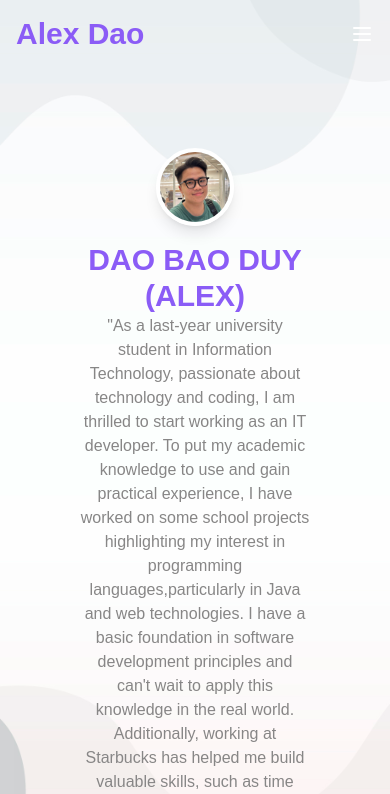
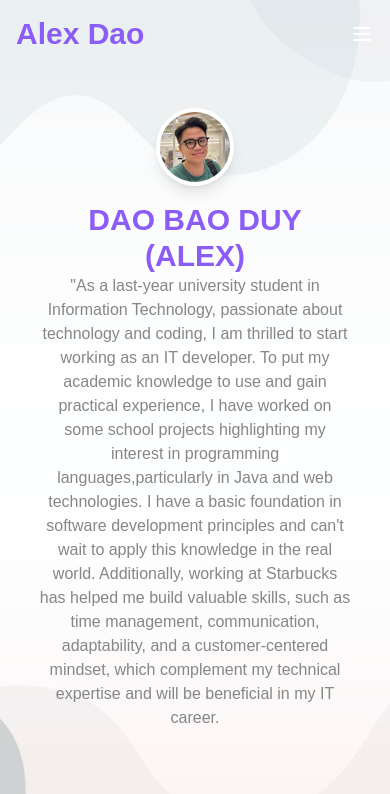
Before and after one commit to Duydao28102004/AlexDaoCV, a React (Vite) app: page / in a window 390 px wide. Shown: the top 794 px of the page. Built offline with nearby package versions, Linux system fonts and the light colour scheme.

Commit message:
fix hero padding and experiences alignment

```diff
--- a/src/components/Experiences.jsx
+++ b/src/components/Experiences.jsx
@@ -31,7 +31,7 @@ const Experiences = () => {
                             description: "Developed soft skills and customer service experience in a professional environment."
                         }
                     ].map((experience, index) => (
-                        <div key={index} className="flex items-center justify-center my-4 space-y-2">
+                        <div key={index} className="flex items-center my-4 space-y-2">
                             <div className="flex-shrink-0 w-16 h-16 mr-4 bg-gray-100 text-gray-900 font-bold flex items-center justify-center rounded-full text-xl">{experience.year}</div>
                             <div>
                                 <h3 className="text-xl font-semibold text-accent">{experience.title}</h3>
--- a/src/components/Hero.jsx
+++ b/src/components/Hero.jsx
@@ -8,7 +8,7 @@ const Hero = () => {
         transition={{ duration: 0.5, ease: "easeInOut" }}
         className="flex w-full py-10">
         {/* Hero section div */}
-        <div className="mx-auto w-[80%] rounded-md p-10">
+        <div className="mx-auto w-[80%] rounded-md md:p-10">
             {/* Hero section avatar */}
             <div className="mx-auto w-[20vw] h-[20vw] rounded-full border-4 border-white shadow-lg overflow-hidden">
                 <img src="/avatar.jpg" alt="Profile" className="w-full h-full object-cover" />
```
